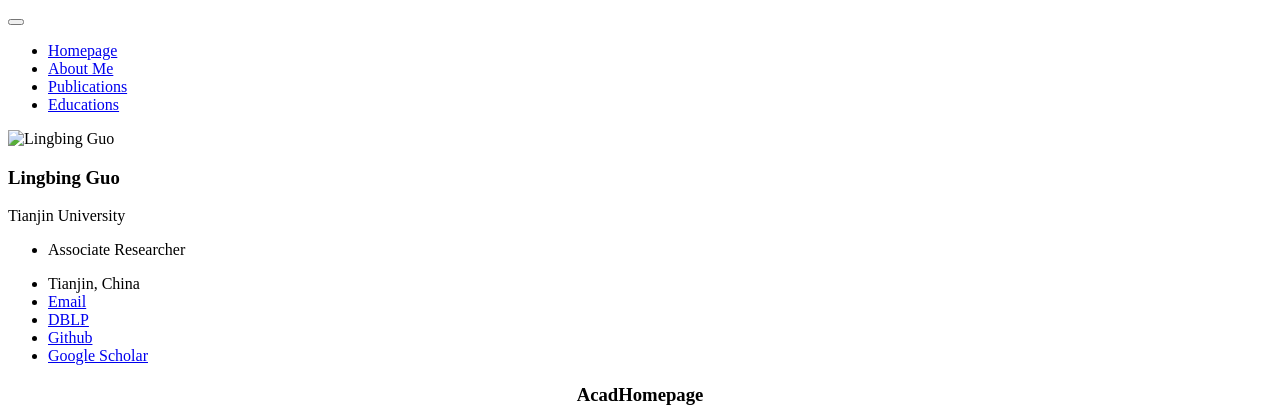
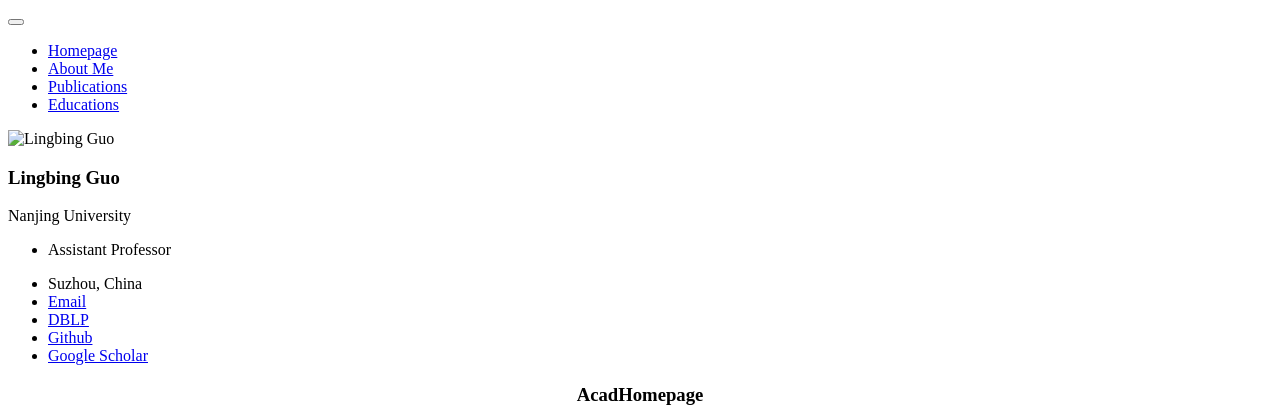
Before and after one commit to guolingbing/guolingbing.github.io, a Jekyll site: the page built from docs/README-zh.md, in a window 1280 px wide. Shown: the top 407 px of the page. Built offline with Jekyll 4.4.1, drawn with Linux system fonts in a browser that asks for light colours; our own code applies the rules of GitHub Pages for plain Markdown files.

Commit message:
Update _config.yml

```diff
--- a/_config.yml
+++ b/_config.yml
@@ -7,7 +7,7 @@
 
 # Site Settings
 title                    : "Lingbing Guo (郭凌冰)"
-description              : "Associate Researcher"
+description              : "Assistant Professor"
 repository               : "guolingbing/guolingbing.github.io"
 google_scholar_stats_use_cdn : false
 
@@ -23,12 +23,12 @@ baidu_site_verification  :  # get baidu_site_verification from https://ziyuan.ba
 author:
   name             : "Lingbing Guo"
   avatar           : "images/avatar.jpg"
-  bio              : "Tianjin University"
-  location         : "Tianjin, China"
+  bio              : "Nanjing University"
+  location         : "Suzhou, China"
   employer         :
   pubmed           :
   googlescholar    : "https://scholar.google.com/citations?user=og4v8cMAAAAJ&hl=en"
-  email            : "lbguo@tju.edu.cn"
+  email            : "lbguo.nju@gmail.com"
   researchgate     :
   uri              :
   bitbucket        :
```
